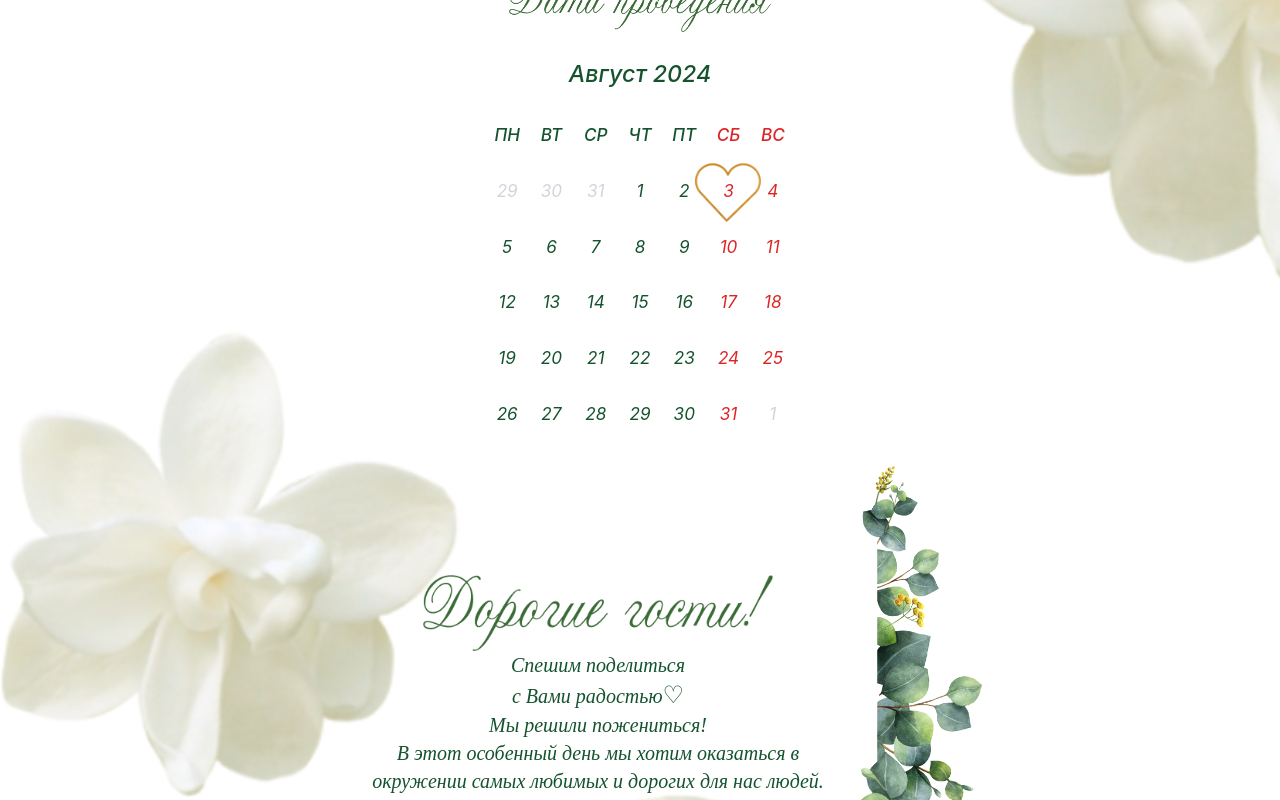
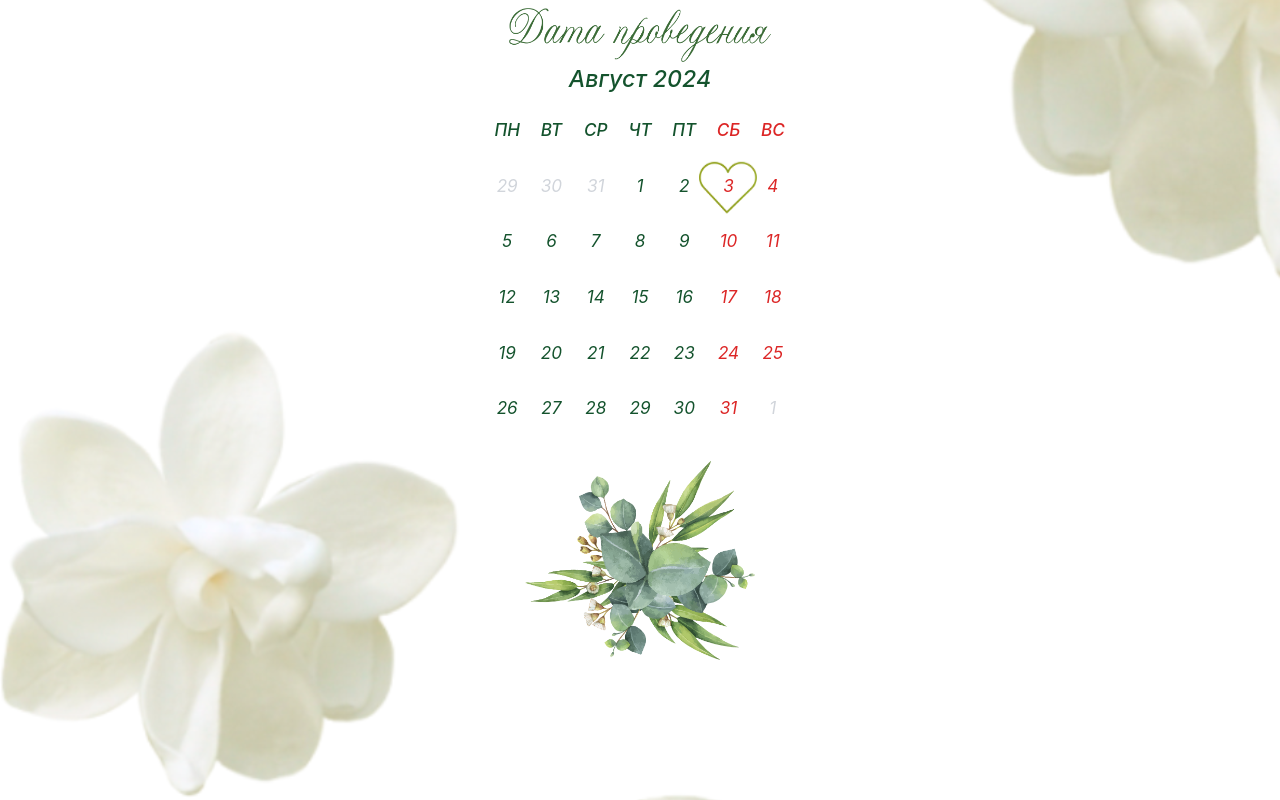
Before and after one commit to Aidarchik/weddingAlgizAndAngela, a React (Create React App) app: page / in a window 1280 px wide. Shown: the part 1260-2060 px from the top of the page. Built offline with nearby package versions, Linux system fonts and the light colour scheme.

Commit message:
connector

```diff
--- a/src/App.js
+++ b/src/App.js
@@ -8,6 +8,7 @@ import {
 } from "./components/content-wrapper/content-wrapper";
 import DearGuests from "./components/dear-guests/dear-guests";
 import Date from "./components/date/wedding-date";
+import Connector from "./components/connector";
 // import Tmp from './components/tmp'
 
 function App() {
@@ -25,9 +26,11 @@ function App() {
           <DearGuests />
         </ContentWrapperRight>
         <Date />
+        <Connector />
         <ContentWrapperRight>
           <DearGuests />
         </ContentWrapperRight>
+        <Connector />
         <ContentWrapperRight>
           <DearGuests />
         </ContentWrapperRight>
--- /dev/null
+++ b/src/components/connector.js
@@ -0,0 +1,9 @@
+import egg from "../assets/pngegg.png";
+
+export default function Connector() {
+  return (
+    <div className="w-full mb-[200px]">
+      <img src={egg} alt="" className="mx-auto w-[230px] max-w-[80%]" />
+    </div>
+  );
+}
--- a/src/components/date/Calendar.css
+++ b/src/components/date/calendar/Calendar.css
@@ -1,10 +1,4 @@
-/* Import Google font - Poppins */
-.wrapper {
-  margin: 0 auto;
-  width: 350px;
-  @apply max-w-full text-green-900 italic;
-}
-.wrapper header {
+header .calendar__header {
   display: flex;
   align-items: center;
   padding: 25px 30px 10px;
--- /dev/null
+++ b/src/components/date/calendar/calendar.js
@@ -0,0 +1,76 @@
+import { useEffect, useState } from "react";
+import "./Calendar.css";
+export default function Calendar(props) {
+  const { heartImage } = props;
+  const [toggleScale, setToggleScale] = useState(false);
+  useEffect(() => {
+    const interval = setInterval(() => {
+      setToggleScale((prev) => !prev);
+    }, 1000);
+    return () => clearInterval(interval);
+  }, []);
+  return (
+    <>
+      <header className="calendar__header">
+        <p class="current-date">Август 2024</p>
+      </header>
+      <div class="calendar">
+        <ul class="weeks">
+          <li>ПН</li>
+          <li>ВТ</li>
+          <li>СР</li>
+          <li>ЧТ</li>
+          <li>ПТ</li>
+          <li className="weekend">СБ</li>
+          <li className="weekend">ВС</li>
+        </ul>
+        <ul class="days">
+          <li class="inactive">29</li>
+          <li class="inactive">30</li>
+          <li class="inactive">31</li>
+          <li class="">1</li>
+          <li class="">2</li>
+          <li class="active relative weekend">
+            <img
+              src={heartImage}
+              alt=""
+              className={`absolute hue-rotate-30 invert top-[-20%] transition duration-1000 ${
+                toggleScale ? "scale-150" : "scale-100"
+              }`}
+            />
+            3
+          </li>
+          <li class="weekend">4</li>
+          <li class="">5</li>
+          <li class="">6</li>
+          <li class="">7</li>
+          <li class="">8</li>
+          <li class="">9</li>
+          <li class="weekend">10</li>
+          <li class="weekend">11</li>
+          <li class="">12</li>
+          <li class="">13</li>
+          <li class="">14</li>
+          <li class="">15</li>
+          <li class="">16</li>
+          <li class="weekend">17</li>
+          <li class="weekend">18</li>
+          <li class="">19</li>
+          <li class="">20</li>
+          <li class="">21</li>
+          <li class="">22</li>
+          <li class="">23</li>
+          <li class="weekend">24</li>
+          <li class="weekend">25</li>
+          <li class="">26</li>
+          <li class="">27</li>
+          <li class="">28</li>
+          <li class="">29</li>
+          <li class="">30</li>
+          <li class="weekend">31</li>
+          <li class="inactive weekend">1</li>
+        </ul>
+      </div>
+    </>
+  );
+}
--- a/src/components/date/wedding-date.js
+++ b/src/components/date/wedding-date.js
@@ -1,79 +1,12 @@
-import "./Calendar.css";
 import weddingDate from "../../assets/wedding_date.png";
 import heartImage from "../../assets/heart.png";
-import { useEffect, useState } from "react";
+import Calendar from "./calendar/calendar";
 
 export default function WeddingDate() {
-  const [toggleScale, setToggleScale] = useState(false);
-  useEffect(() => {
-    const interval = setInterval(() => {
-      setToggleScale((prev) => !prev);
-    }, 1000);
-    return () => clearInterval(interval);
-  }, []);
   return (
-    <div class="wrapper">
+    <div class="wrapper w-[350px] max-w-full mx-auto text-green-900 italic">
       <img src={weddingDate} alt="" className="w-[450px] max-w-[75%] mx-auto" />
-      <header>
-        <p class="current-date">Август 2024</p>
-      </header>
-      <div class="calendar">
-        <ul class="weeks">
-          <li>ПН</li>
-          <li>ВТ</li>
-          <li>СР</li>
-          <li>ЧТ</li>
-          <li>ПТ</li>
-          <li className="weekend">СБ</li>
-          <li className="weekend">ВС</li>
-        </ul>
-        <ul class="days">
-          <li class="inactive">29</li>
-          <li class="inactive">30</li>
-          <li class="inactive">31</li>
-          <li class="">1</li>
-          <li class="">2</li>
-          <li class="active relative weekend">
-            <img
-              src={heartImage}
-              alt=""
-              className={`absolute invert top-[-20%] transition duration-1000 ${
-                toggleScale ? "scale-150" : "scale-100"
-              }`}
-            />
-            3
-          </li>
-          <li class="weekend">4</li>
-          <li class="">5</li>
-          <li class="">6</li>
-          <li class="">7</li>
-          <li class="">8</li>
-          <li class="">9</li>
-          <li class="weekend">10</li>
-          <li class="weekend">11</li>
-          <li class="">12</li>
-          <li class="">13</li>
-          <li class="">14</li>
-          <li class="">15</li>
-          <li class="">16</li>
-          <li class="weekend">17</li>
-          <li class="weekend">18</li>
-          <li class="">19</li>
-          <li class="">20</li>
-          <li class="">21</li>
-          <li class="">22</li>
-          <li class="">23</li>
-          <li class="weekend">24</li>
-          <li class="weekend">25</li>
-          <li class="">26</li>
-          <li class="">27</li>
-          <li class="">28</li>
-          <li class="">29</li>
-          <li class="">30</li>
-          <li class="weekend">31</li>
-          <li class="inactive weekend">1</li>
-        </ul>
-      </div>
+      <Calendar heartImage={heartImage} />
     </div>
   );
 }
--- a/src/components/dear-guests/dear-guests.js
+++ b/src/components/dear-guests/dear-guests.js
@@ -2,7 +2,7 @@ import dearGuests from "../../assets/dear_guests.png";
 
 export default function DearGuests() {
   return (
-    <div className="dg mx-auto">
+    <div className="dg mx-auto mb-[200px]">
       <div className="dg__row">
         <div className="dg__column">
           <div className="dg__item">
```
Also changed, not shown: src/assets/heart2.png (added).
